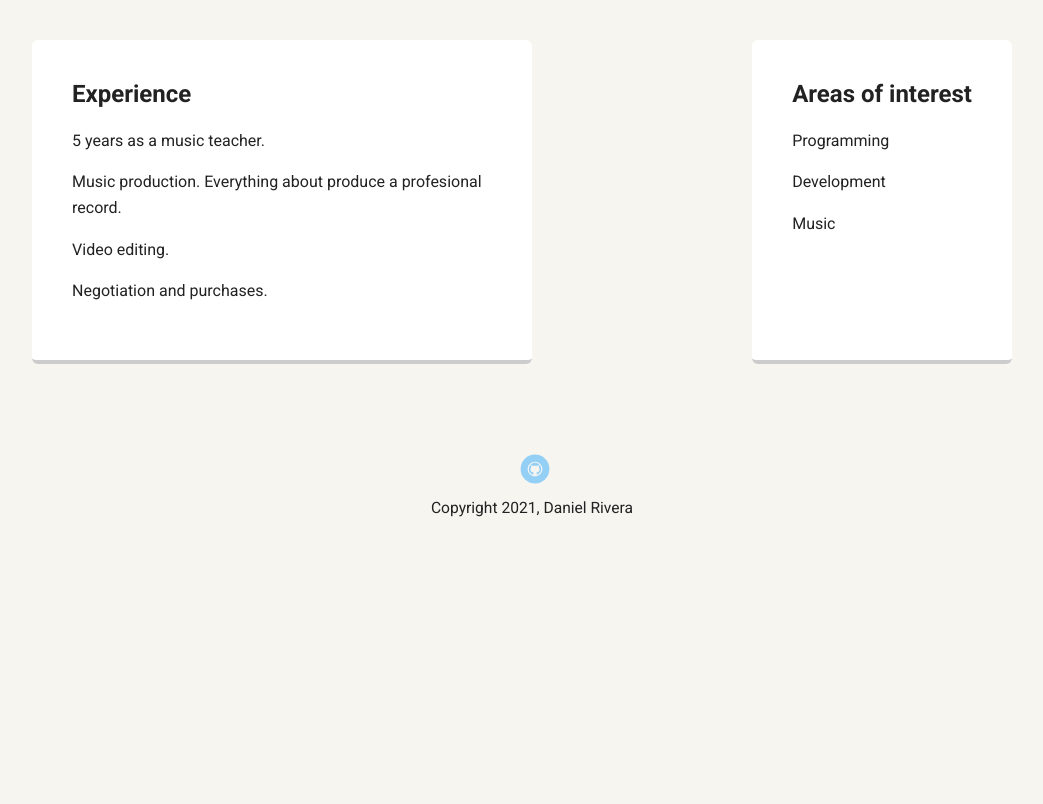
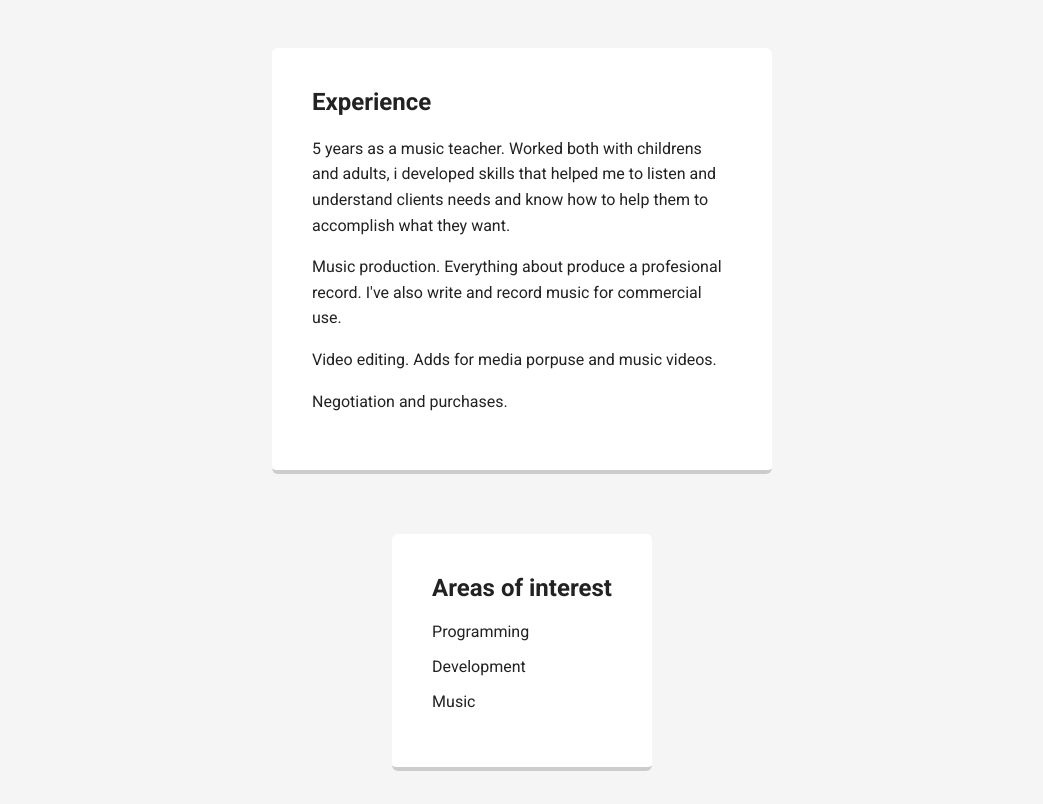
Before and after one commit to DanielRiveraR/techdegree-project-1, a plain HTML site: page experience.html in a window 1280 px wide. Shown: the part 480-1284 px from the top of the page, without its empty margins (118-1161 px from the left). Before the commit the page ends 1093 px from the top, so only its background shows below. Drawn offline with Linux system fonts and the light colour scheme; a web font is replaced by a local one.

Commit message:
Added one more pic. Custom css. Added html

```diff
--- a/experience.html
+++ b/experience.html
@@ -24,24 +24,25 @@
       <p class="tag location">My home is Tijuana, Mexico.</p>
     </header>
 
-
+    <div class="aditional-content">
       <main class="flex">
-      <div class="card">
+        <article class="card1">
           <h2>Experience</h2>
-        <p>5 years as a music teacher.</p>
-        <p>Music production. Everything about produce a profesional record.</p>
-        <p>Video editing.</p>
+          <p>5 years as a music teacher. Worked both with childrens and adults, i developed skills that helped me to listen and understand clients needs and know how to help them to accomplish what they want. </p>
+          <p>Music production. Everything about produce a profesional record. I've also write and record music for commercial use.</p>
+          <p>Video editing. Adds for media porpuse and music videos.</p>
           <p>Negotiation and purchases.</p>
-      </div>
-
-      <div class="card">
+        </article>
+      </main>
+      <section class="flex">
+        <article class="card2">
           <h2>Areas of interest</h2>
           <p>Programming</p>
           <p>Development</p>
           <p>Music</p>
+        </article>
+      </section>
     </div>
-
-    </main>
     <footer>
       <ul>
         <li><a href="https://github.com/DanielRiveraR/" class="social github">Github</a></li>
--- a/styles.css
+++ b/styles.css
@@ -9,7 +9,16 @@ body {
   text-align: center;
   font-family: 'Roboto', sans-serif;
   color: #222;
-  background: #f7f5f0;
+  background: whitesmoke;
+}
+.main-content{
+  padding: .5em;
+  background: whitesmoke;
+}
+.aditional-content{
+  padding: .5em;
+  background: whitesmoke;
+  text-align: left;
 }
 /* Link Styles */
 
@@ -32,14 +41,14 @@ a:hover {
   text-align: center;
 }
 
-/* .images-hobbies {
+.images-hobbies {
   margin-top: 50px;
-  width: .25rem;
-  height: .25rem;
+  width: 175px;
+  height: 175px;
   border-radius: 50%;
   border: 3px solid whitesmoke;
   transition: all .5s;
-} */
+}
 
 .nav {
   display: flex;
@@ -84,7 +93,7 @@ header .profile-image {
   transition: all .5s;
 }
 header .profile-image:hover {
-  transform: scale(1.2) rotate(5deg);
+  transform: scale(1.1) rotate(360deg);
 }
 .tag {
   background-color: black;
@@ -98,7 +107,7 @@ header .profile-image:hover {
   background-color:black;
   color: #DC5839;
 }
-.card {
+.card1 {
   margin: 30px;
   padding: 20px 40px 40px;
   max-width: 500px;
@@ -108,10 +117,22 @@ header .profile-image:hover {
   border-radius: 6px;
   transition: all .5s;
 }
-.card:hover {
+.card2 {
+  margin: 30px;
+  padding: 20px 40px 40px;
+  max-width: 500px;
+  text-align: left;
+  background: #fff;
+  border-bottom: 4px solid #ccc;
+  border-radius: 6px;
+  transition: all .5s;
+}
+.card1:hover {
   border-color: #ff99ff;
 }
-
+.card2:hover {
+  border-color: #ff99ff;
+}
 
 ul.skills {
   padding: 0;
@@ -162,12 +183,8 @@ a.social {
   opacity: .4;
   transition: all .5s;
 }
-a.twitter {
-  background-image: url(images/twitter.svg);
-}
-a.linkedin {
-  background-image: url(images/linkedin.svg);
-}
+
+
 a.github {
   background-image: url(images/github.svg);
 }
```
Also changed, not shown: about.html (+26 -17 lines), contact.html (+1 -4 lines), index.html (+7 -6 lines), images/guitarras.jpg (added), images/rsz_music.png (deleted), images/rsz_yo.png (deleted). Lines whose indentation alone changed are shown as unchanged.
